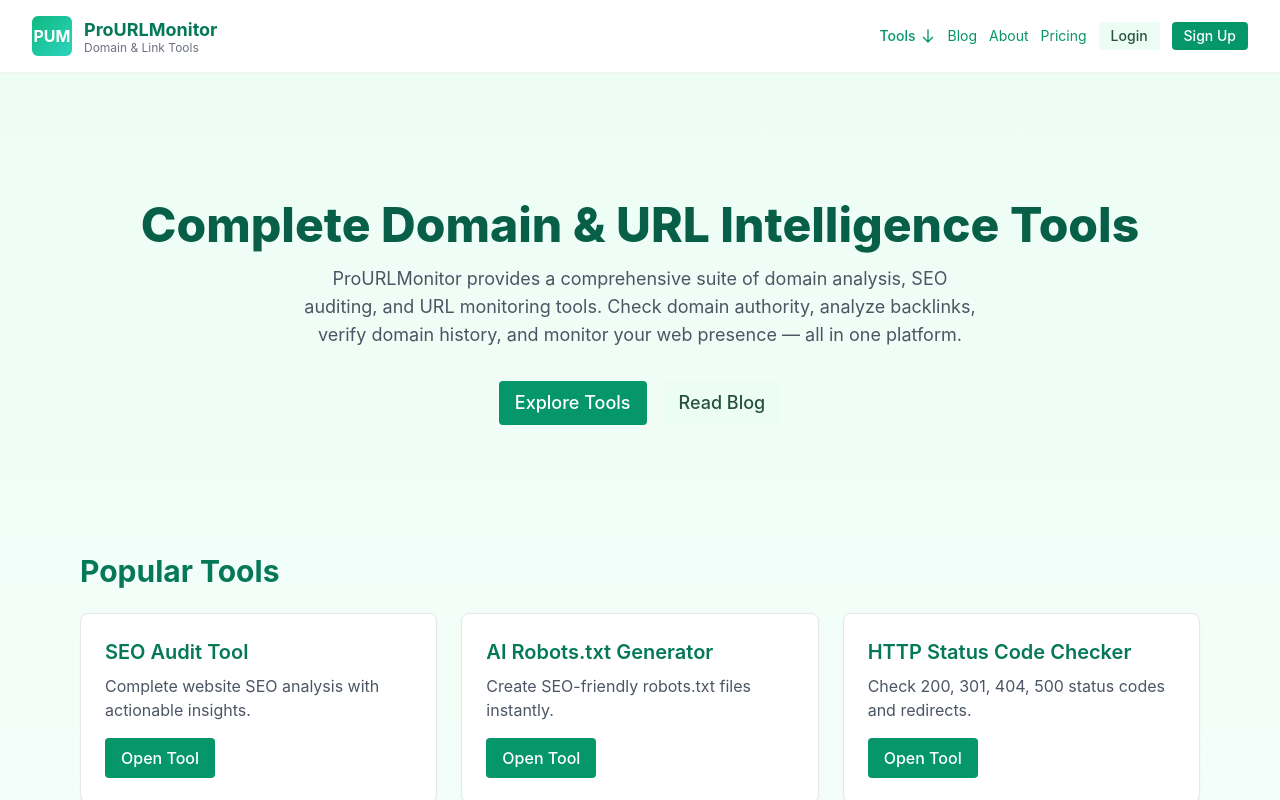
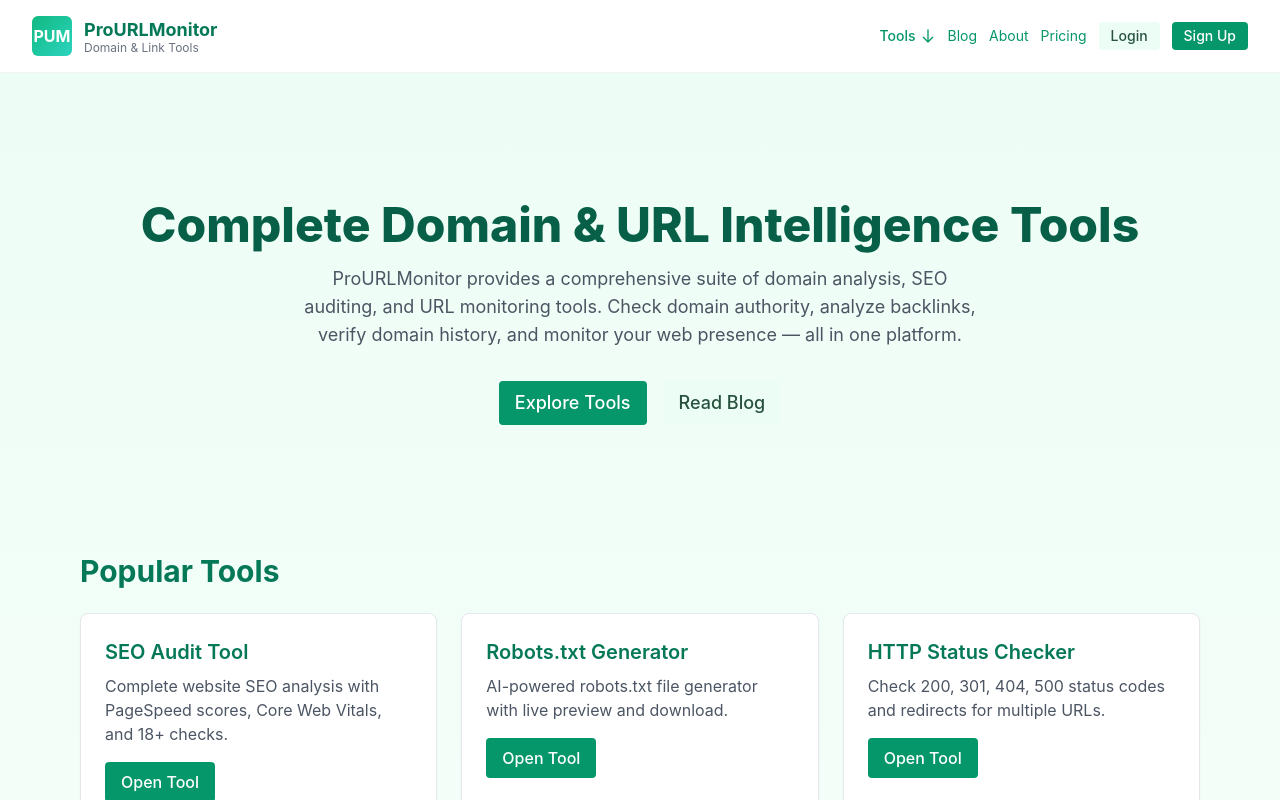
Before and after one commit to owaiskhaaan-sys/pro-url-monitor, a Next.js app: page / in a window 1280 px wide. Shown: the top 800 px of the page. Built offline with nearby package versions, Linux system fonts and the light colour scheme.

Commit message:
Add SEO Audit Tool to homepage and update tool

```diff
--- a/pages/index.js
+++ b/pages/index.js
@@ -1,34 +1,9 @@
 import Link from 'next/link';
 import Layout from '../components/Layout';
-import Head from 'next/head';
 
 export default function Home() {
   return (
     <Layout>
-      <Head>
-        <title>ProURLMonitor - Domain & URL Analysis Tools | SEO Monitoring Platform</title>
-        <meta name="description" content="ProURLMonitor offers comprehensive domain analysis, URL monitoring, SEO audit tools, backlinks checker, domain authority checker, and web presence monitoring. Free online tools for SEO professionals." />
-        <meta name="keywords" content="domain analysis, URL monitoring, SEO tools, domain authority checker, backlinks analyzer, reverse IP lookup, domain age checker, WHOIS lookup, web monitoring, SEO audit" />
-
-        {/* Open Graph */}
-        <meta property="og:title" content="ProURLMonitor - Complete Domain & URL Intelligence Tools" />
-        <meta property="og:description" content="Comprehensive suite of domain analysis, SEO auditing, and URL monitoring tools for professionals" />
-        <meta property="og:type" content="website" />
-        <meta property="og:url" content="https://prourlmonitor.com" />
-        <meta property="og:image" content="https://prourlmonitor.com/og-image.png" />
-
-        {/* Twitter Card */}
-        <meta name="twitter:card" content="summary_large_image" />
-        <meta name="twitter:title" content="ProURLMonitor - Domain & URL Analysis Tools" />
-        <meta name="twitter:description" content="Free domain analysis, SEO audit, and URL monitoring tools" />
-        <meta name="twitter:image" content="https://prourlmonitor.com/og-image.png" />
-
-        {/* Additional SEO */}
-        <link rel="canonical" content="https://prourlmonitor.com" />
-        <meta name="robots" content="index, follow" />
-        <meta name="author" content="ProURLMonitor" />
-        <meta name="viewport" content="width=device-width, initial-scale=1" />
-      </Head>
       <section className="max-w-6xl mx-auto px-4 py-20 text-center">
         <h1 className="text-5xl font-extrabold text-emerald-800 mb-4">Complete Domain & URL Intelligence Tools</h1>
         <p className="text-lg text-gray-600 mb-8 max-w-2xl mx-auto">ProURLMonitor provides a comprehensive suite of domain analysis, SEO auditing, and URL monitoring tools. Check domain authority, analyze backlinks, verify domain history, and monitor your web presence — all in one platform.</p>
@@ -42,14 +17,20 @@
       <section className="max-w-6xl mx-auto px-4 py-12">
         <h2 className="text-3xl font-bold text-emerald-700 mb-6">Popular Tools</h2>
         <div className="grid grid-cols-1 sm:grid-cols-2 lg:grid-cols-3 gap-6">
-          {[{            title: 'SEO Audit Tool',
+          {[{
+            title: 'SEO Audit Tool',
             href: '/tools/seo-audit',
-            desc: 'Complete website SEO analysis with actionable insights.'          },{            title: 'AI Robots.txt Generator',
+            desc: 'Complete website SEO analysis with PageSpeed scores, Core Web Vitals, and 18+ checks.'
+          },{
+            title: 'Robots.txt Generator',
             href: '/tools/robots-txt-generator',
-            desc: 'Create SEO-friendly robots.txt files instantly.'
-          },{            title: 'HTTP Status Code Checker',
+            desc: 'AI-powered robots.txt file generator with live preview and download.'
+          },{
+            title: 'HTTP Status Checker',
             href: '/tools/http-status-checker',
-            desc: 'Check 200, 301, 404, 500 status codes and redirects.'          },{            title: 'Domain Authority Checker',
+            desc: 'Check 200, 301, 404, 500 status codes and redirects for multiple URLs.'
+          },{
+            title: 'Domain Authority Checker',
             href: '/tools/domain-authority-checker',
             desc: 'Check domain authority and spam score instantly.'
           },{
```
